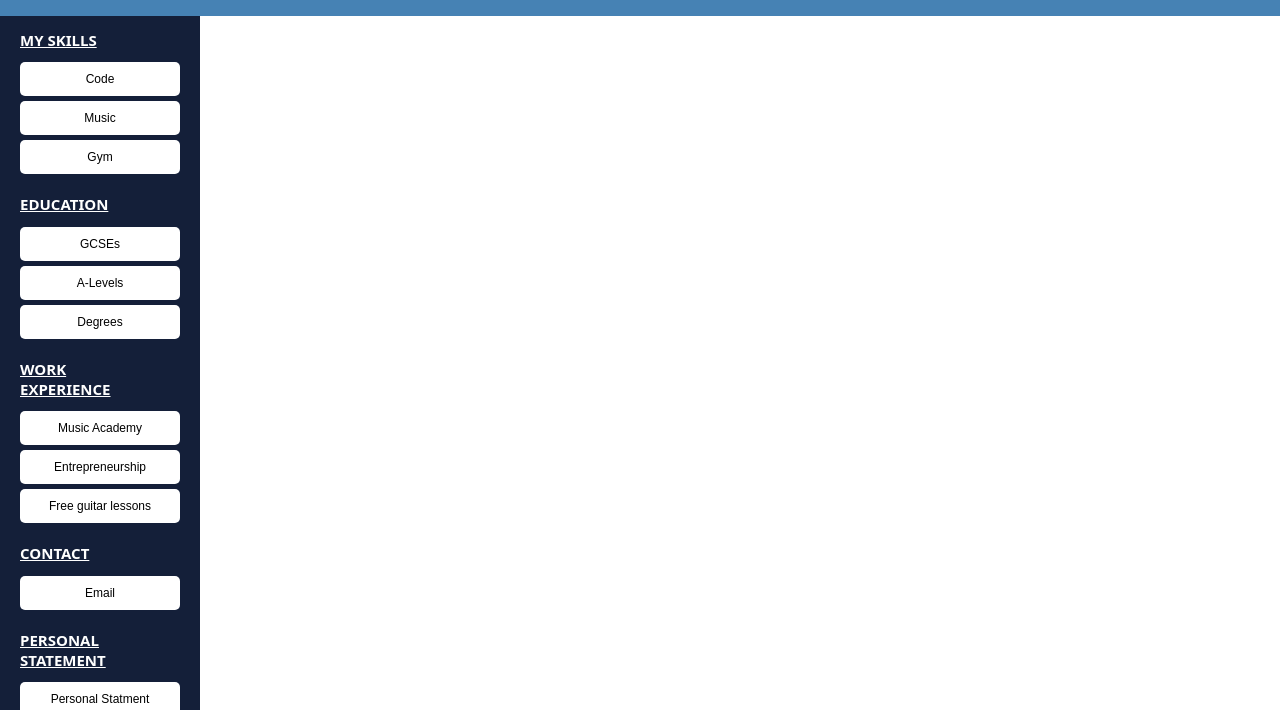
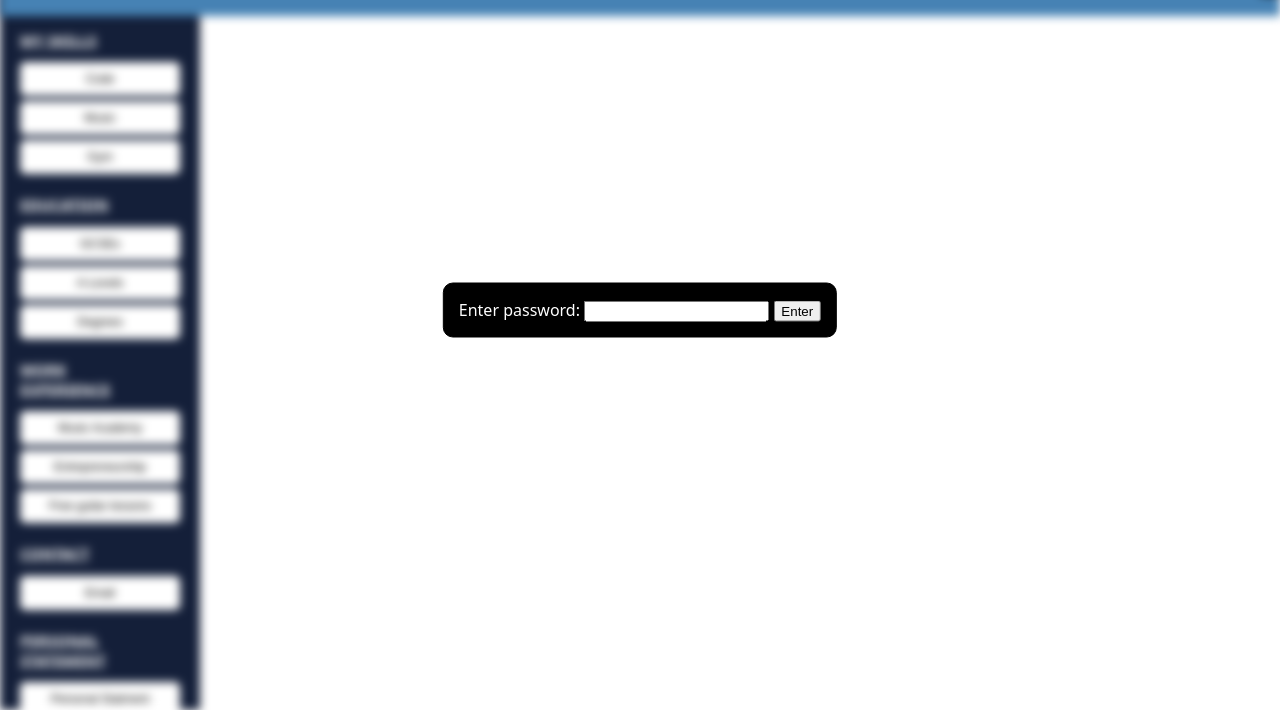
Before and after one commit to JackHughes03/JackHughes.github.io, a plain HTML site: page index.html in a window 1280 px wide. Shown: the part 90-800 px from the top of the page. Drawn offline with Linux system fonts and the light colour scheme.

Commit message:
added password protection

```diff
--- a/index.html
+++ b/index.html
@@ -8,6 +8,13 @@
 	<link rel="stylesheet" type="text/css" href="styles/styleCV.css">
 </head>
 <body>
+
+	<div id="passwordunlock">
+		<label for="pswd">Enter password: </label>
+		<input type="password" id="pswd">
+		<input type="button" value="Enter" onclick="check();" />
+	</div>
+
 	<div id="h1titlecv">
 		<h1 id="title">Jack Hughes cv</h1>
 		<!--<button id="darkmode" onclick="darkmode()">Dark Mode</button>-->
@@ -163,11 +170,11 @@
 			<h3>Personal Statement</h3>
 			<p class="paracv">
 				I once read that the best way to make money is whilst you sleep, so I tried it. I started my own coding/cyber security business which subsequently evolved from creating, specialising, and studying music for 14 years of my life. I created pieces of code that I then sold to interested clients online. As my code got better, I started to develop a following and reputation. I speak more about this in the sections above. The music industry is becoming increasingly harder to make it in so a coding and Cyber Security path I felt was a much more practical path for my life. Whilst the music industry is harder in success rate, the Cyber industry is more accessible. I have comfortably achieved all firsts in every one of my coding projects including C++, HTML, CSS, and JavaScript which has ensured me with my Cyber Security course choice.<br><br>In regards to the future I have aspirations to work for a big firm protecting them against Cyber threats or to create websites or help code their projects. Eventually after gaining knowledge and first hand, high end experiences, I want to own my own corporation.</p>
+			</div>
 		</div>
-	</div>
 
-	<a class="backbutton" href="../index.html">Back</a>
+		<a class="backbutton" href="../index.html">Back</a>
 
-	<script src="scripts/index.js"></script>
-</body>
-</html>
+		<script src="scripts/index.js"></script>
+	</body>
+	</html>
--- a/scripts/index.js
+++ b/scripts/index.js
@@ -174,9 +174,7 @@ function email() {
 }
 
 function expandleftbutton() {
-	const leftback = document.getElementById('leftback');
 	const expandleft = document.getElementById('expandleft');
-	const rightback = document.getElementById('rightback');
 
 	if(leftback.style.left == '-200px') {
 		leftback.style.left = '0px';
@@ -211,3 +209,26 @@ function help() {
 		helpexpand.style.display = 'block';
 	}
 }
+function check() {
+	var password = document.getElementById("pswd").value;
+	var passwordunlock = document.getElementById("passwordunlock");
+
+	if (password == 'd') {
+		leftback.style.filter = 'blur(0px)';
+		h1titlecv.style.filter = 'blur(0px)';
+		rightback.style.filter = 'blur(0px)';
+
+		leftback.style.pointerEvents = 'auto';
+		h1titlecv.style.pointerEvents = 'auto';
+		rightback.style.pointerEvents = 'auto';
+
+		passwordunlock.style.display = 'none';
+	}
+	else{
+		alert("Incorrect, try again.");
+	}
+}
+
+const leftback = document.getElementById('leftback');
+const h1titlecv = document.getElementById('h1titlecv');
+const rightback = document.getElementById('rightback');
--- a/styles/styleCV.css
+++ b/styles/styleCV.css
@@ -22,6 +22,8 @@ body {
 }
 
 #leftback {
+	pointer-events: none;
+	filter: blur(5px);
 	transition: 300ms;
 	max-width: 200px;
 	overflow: scroll;
@@ -36,6 +38,8 @@ body {
 }
 
 #h1titlecv {
+	pointer-events: none;
+	filter: blur(5px);
 	color: white;
 	text-transform: uppercase;
 	z-index: 999;
@@ -50,6 +54,8 @@ body {
 }
 
 #rightback {
+	pointer-events: none;
+	filter: blur(5px);
 	transition: 300ms;
 	overflow: scroll;
 	font-size: 15px;
@@ -162,3 +168,17 @@ img {
 img:hover {
 	cursor: pointer;
 }
+
+#passwordunlock {
+	border: 1px solid black;
+	padding: 15px;
+	border-radius: 10px;
+	background-color: black;
+	color: white;
+	z-index: 999;
+	position: absolute;
+	top: 50%;
+	left: 50%;
+	transform: translate(-50%, -50%);
+	pointer-events: auto;
+}
```
